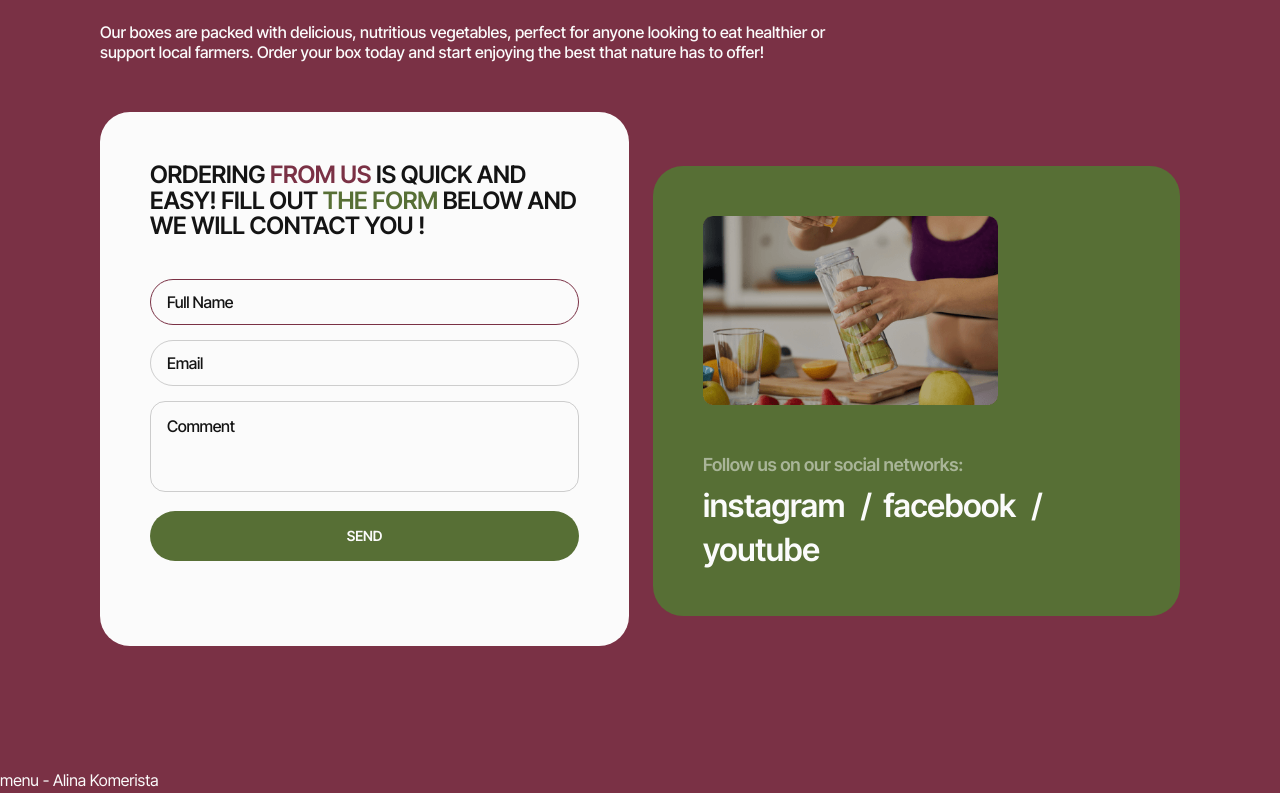
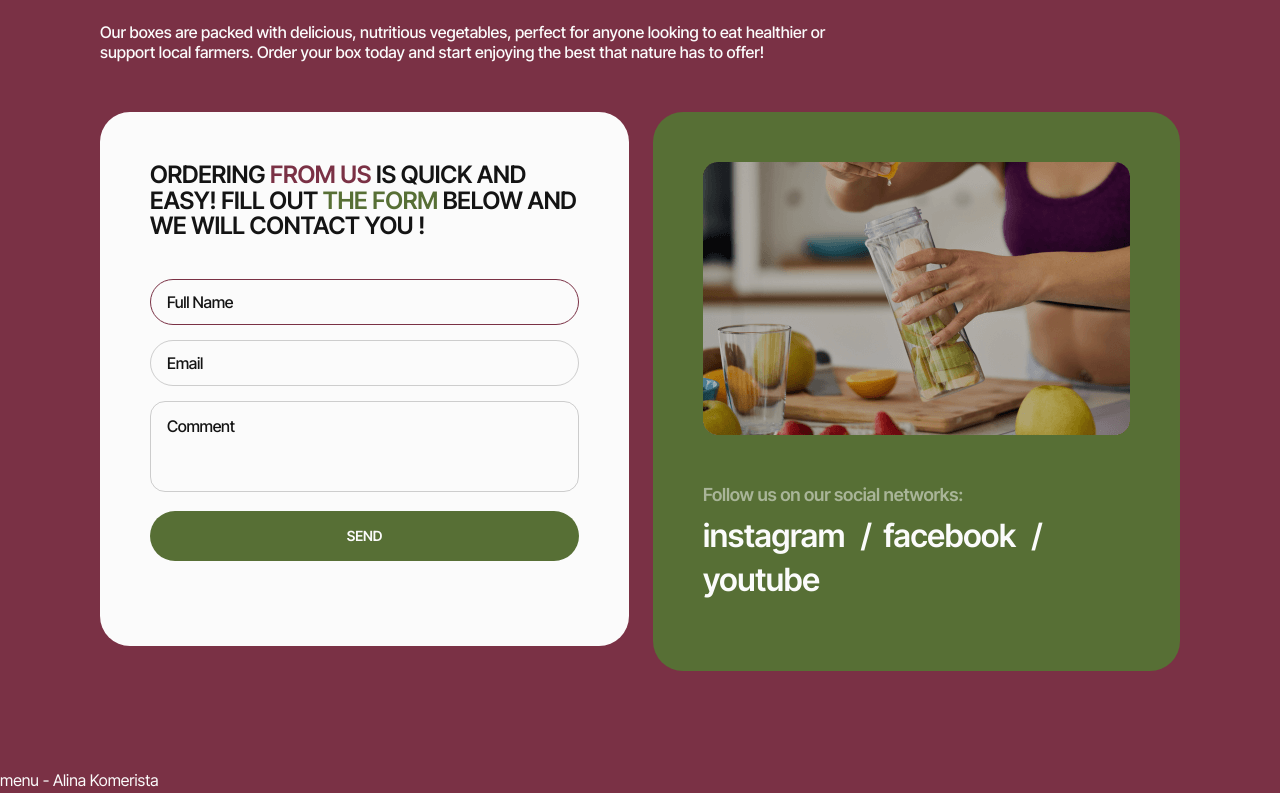
Before and after one commit to Vlad-Rzaiev/nexgen-team-project, a website built with Vite: page src/index.html in a window 1280 px wide. Shown: the part 2739-3532 px from the top of the page. Built offline with nearby package versions, Linux system fonts and the light colour scheme.

Commit message:
delet width and height for the order img

```diff
--- a/src/css/order.css
+++ b/src/css/order.css
@@ -252,8 +252,7 @@
   }
   .order-form-and-social-media-wrapper {
     display: flex;
-    justify-content: center;
-    align-items: center;
+
     gap: 24px;
   }
   .order-modal-form {
--- a/src/partials/order.html
+++ b/src/partials/order.html
@@ -95,8 +95,6 @@
           <img
             src="/img/order/desktop-order.png"
             alt="A woman makes a smoothie and squeezes lemon into a glass bottle"
-            width="295"
-            height="273"
           />
         </picture>
         <div class="order-social-text-wrapper">
```
